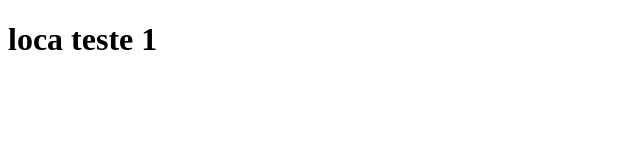
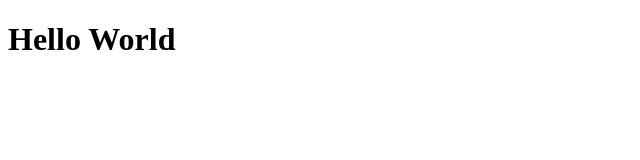
Before and after one commit to willianyvilanova/loca-teste-1, a plain HTML site: page index.html in a window 1280 px wide. Shown: the whole page, without its empty margins (0-640 px from the left). Drawn offline with Linux system fonts and the light colour scheme.

Commit message:
Update index.html

```diff
--- a/index.html
+++ b/index.html
@@ -3,9 +3,9 @@
 <head>
     <meta charset="UTF-8">
     <meta name="viewport" content="width=device-width, initial-scale=1.0">
-    <title>Oi Locaweb</title>
+    <title>Hello World</title>
 </head>
 <body>
-    <h1>loca teste 1</h1>
+    <h1>Hello World</h1>
 </body>
 </html>
```
